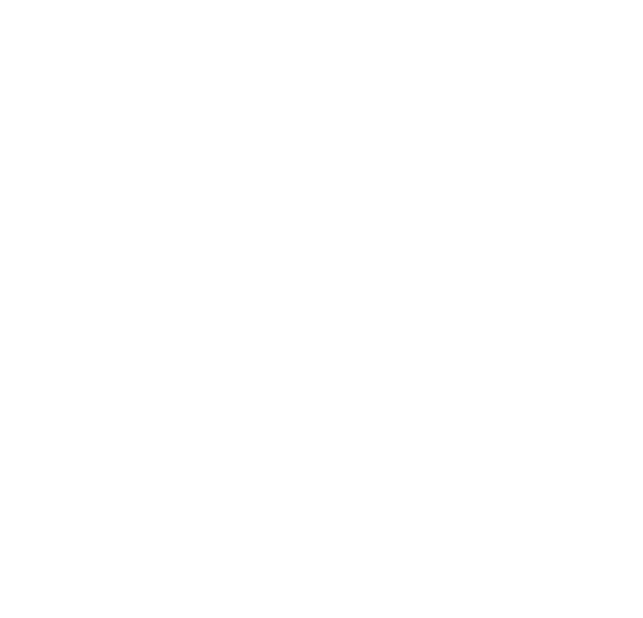
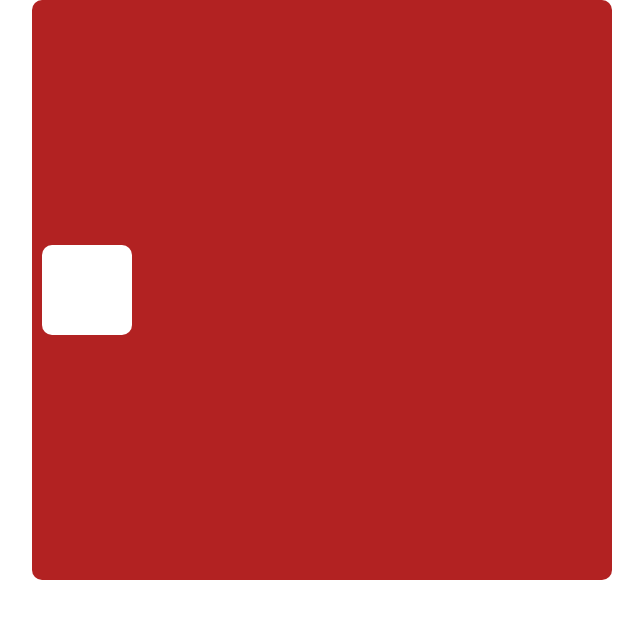
Before and after one commit to aibeksaaliev/homework_54, a React (Create React App) app: page / in a window 1280 px wide. Shown: the top 618 px of the page, without its empty margins (318-961 px from the left). Built offline with nearby package versions, Linux system fonts and the light colour scheme.

Commit message:
created preliminary PlayingField and PlayingCell components and css for them

```diff
--- a/src/App.tsx
+++ b/src/App.tsx
@@ -1,9 +1,11 @@
 import React from 'react';
 import './App.css';
+import PlayingField from "./components/PlayingField/PlayingField";
 
 function App() {
   return (
     <div className="App">
+      <PlayingField/>
     </div>
   );
 }
--- /dev/null
+++ b/src/components/PlayingCell/PlayingCell.css
@@ -0,0 +1,6 @@
+.playing_cell {
+    width: 90px;
+    height: 90px;
+    background: #fff;
+    border-radius: 10px;
+}
--- /dev/null
+++ b/src/components/PlayingCell/PlayingCell.tsx
@@ -0,0 +1,10 @@
+import React from 'react';
+import './PlayingCell.css';
+
+const PlayingCell = () => {
+  return (
+    <div className="playing_cell"></div>
+  );
+};
+
+export default PlayingCell;
--- /dev/null
+++ b/src/components/PlayingField/PlayingField.css
@@ -0,0 +1,12 @@
+.playing_field {
+    width: 560px;
+    height: 560px;
+    margin: 0 auto;
+    padding: 10px;
+    display: flex;
+    align-items: center;
+    justify-content: space-between;
+    flex-wrap: wrap;
+    background: firebrick;
+    border-radius: 10px;
+}
--- /dev/null
+++ b/src/components/PlayingField/PlayingField.tsx
@@ -0,0 +1,13 @@
+import React from 'react';
+import PlayingCell from "../PlayingCell/PlayingCell";
+import './PlayingField.css';
+
+const PlayingField = () => {
+  return (
+    <div className="playing_field">
+      <PlayingCell/>
+    </div>
+  );
+};
+
+export default PlayingField;
```
Also changed, not shown: package.json (+1 -6 lines), 1 other file (tests, documents, lock files or other folders).
